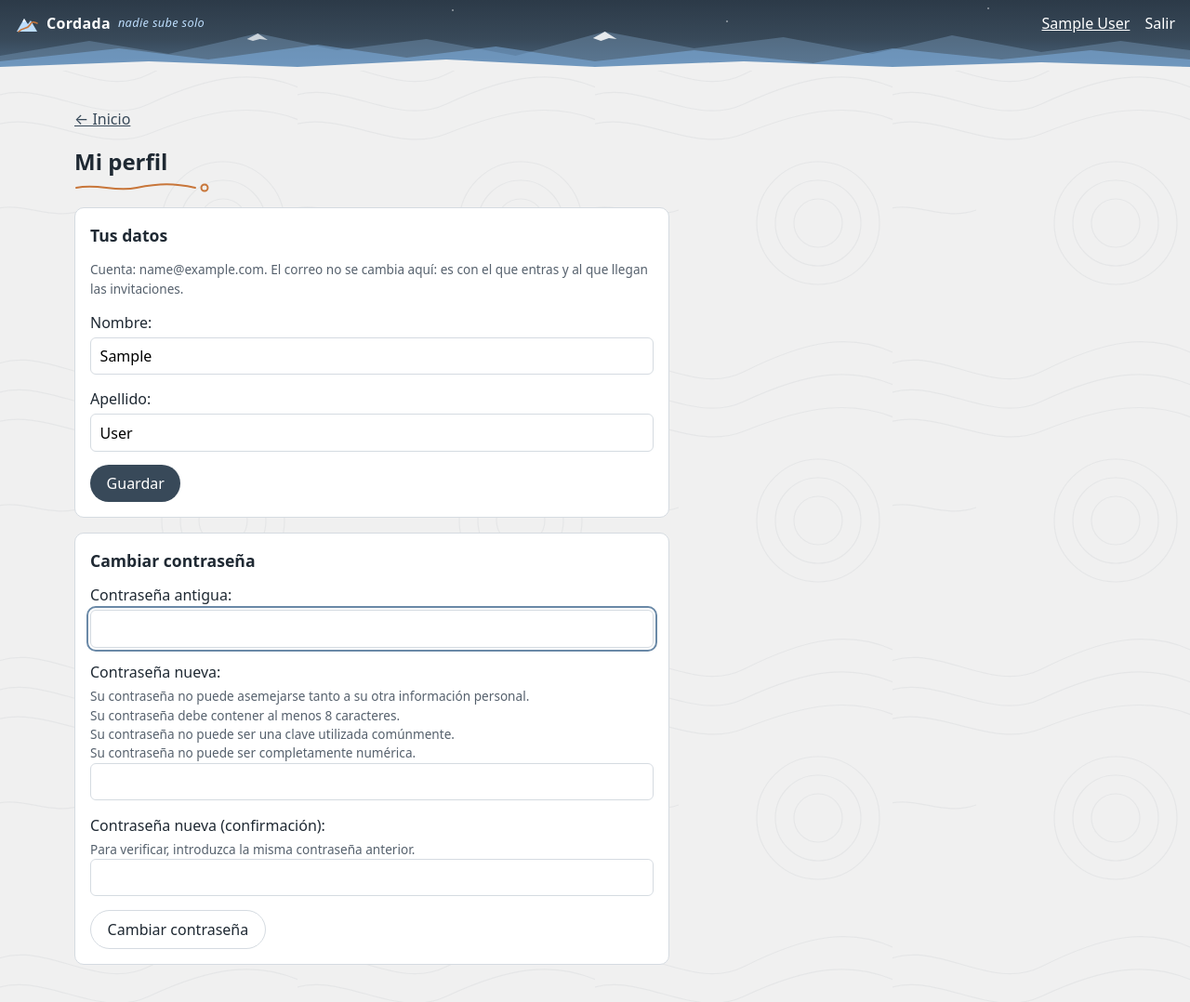
After one commit to cstormsc/cordada, a Django app: page /perfil/ in a window 1280 px wide. The commit adds this page. Shown: the whole page at 93% size. Run offline with Django 5.2, Linux system fonts and the light colour scheme; the visitor is signed in with stand-in values (Sample User, id 1); data that the repository does not hold is empty; parts of the project's set-up code (start-up, migrations or seed data) failed here and were passed over.

Commit message:
Add Mi perfil page
/perfil/, linked from the name in the top bar: users edit their own
first and last name, see their role, job title and department in each
client (set by Administración), and change their password without being
logged out. Email and privilege fields can't be changed from it.

Co-Authored-By: Claude Opus 5.5 <noreply@anthropic.com>

```diff
--- a/apps/core/forms.py
+++ b/apps/core/forms.py
@@ -3,6 +3,8 @@ from django.contrib.auth.password_validation import validate_password
 from django.utils.translation import gettext_lazy as _
 
 from apps.catalogs.models import Cargo, UnidadOrganizacional
+
+from .models import User
 
 
 def puesto_querysets(client):
@@ -62,3 +64,15 @@ class AcceptInvitationForm(PuestoFieldsMixin, forms.Form):
             except forms.ValidationError as e:
                 self.add_error("password1", e)
         return cleaned
+
+
+class PerfilForm(forms.ModelForm):
+    class Meta:
+        model = User
+        fields = ["first_name", "last_name"]
+        labels = {"first_name": _("Nombre"), "last_name": _("Apellido")}
+
+    def __init__(self, *args, **kwargs):
+        super().__init__(*args, **kwargs)
+        for name in self.fields:
+            self.fields[name].required = True
--- /dev/null
+++ b/apps/core/templates/core/perfil.html
@@ -0,0 +1,39 @@
+{% extends "base.html" %}
+{% load i18n %}
+{% block title %}{% translate "Mi perfil" %} · Cordada{% endblock %}
+{% block content %}
+<div class="narrow-wide">
+  <p><a href="{% url 'home' %}">← {% translate "Inicio" %}</a></p>
+  <h1>{% translate "Mi perfil" %}</h1>
+
+  <section class="panel">
+    <h2>{% translate "Tus datos" %}</h2>
+    <p class="muted small">{% blocktranslate with email=user.email %}Cuenta: {{ email }}. El correo no se cambia aquí: es con el que entras y al que llegan las invitaciones.{% endblocktranslate %}</p>
+    <form method="post" class="form">
+      {% csrf_token %}<input type="hidden" name="accion" value="datos">
+      {{ datos }}
+      <button type="submit" class="btn">{% translate "Guardar" %}</button>
+    </form>
+  </section>
+
+  {% if memberships %}
+  <section class="panel">
+    <h2>{% translate "Tus espacios" %}</h2>
+    <p class="muted small">{% translate "Tu rol, cargo y departamento en cada cliente. Si algo no es correcto, pídele a Administración que lo cambie en Configuración → Personas." %}</p>
+    <ul class="list">{% for m in memberships %}
+      <li><span><strong>{{ m.client.name }}</strong><br><span class="small">{{ m.puesto|default:_("Sin cargo ni departamento") }}</span></span>
+        <span class="tag">{{ m.get_role_display }}</span></li>
+    {% endfor %}</ul>
+  </section>
+  {% endif %}
+
+  <section class="panel">
+    <h2>{% translate "Cambiar contraseña" %}</h2>
+    <form method="post" class="form">
+      {% csrf_token %}<input type="hidden" name="accion" value="clave">
+      {{ clave }}
+      <button type="submit" class="btn secondary">{% translate "Cambiar contraseña" %}</button>
+    </form>
+  </section>
+</div>
+{% endblock %}
--- a/apps/core/urls.py
+++ b/apps/core/urls.py
@@ -14,6 +14,7 @@ urlpatterns = [
         name="login",
     ),
     path("salir/", views.logout_view, name="logout"),
+    path("perfil/", views.perfil, name="perfil"),
     path("invitacion/<str:token>/", views.accept_invitation, name="accept_invitation"),
     path("c/<slug:client_slug>/", views.client_home, name="client_home"),
     path("c/<slug:client_slug>/configuracion/", include("apps.catalogs.urls")),
--- a/apps/core/views.py
+++ b/apps/core/views.py
@@ -1,6 +1,7 @@
 from django.contrib import messages
-from django.contrib.auth import login, logout
+from django.contrib.auth import login, logout, update_session_auth_hash
 from django.contrib.auth.decorators import login_required
+from django.contrib.auth.forms import PasswordChangeForm
 from django.contrib.auth.views import redirect_to_login
 from django.db import connection
 from django.http import Http404, JsonResponse
@@ -10,7 +11,7 @@ from django.views.decorators.http import require_POST
 
 from . import invitations
 from .decorators import client_member_required
-from .forms import AcceptInvitationForm, ConfirmPuestoForm
+from .forms import AcceptInvitationForm, ConfirmPuestoForm, PerfilForm
 from .models import Invitation, Module, User
 from .permissions import Action, can_assign_groups, can_configure, role_actions, visible_modules
 
@@ -21,6 +22,30 @@ def home(request):
     if len(memberships) == 1 and not request.user.is_platform_admin:
         return redirect("client_home", client_slug=memberships[0].client.slug)
     return render(request, "core/home.html", {"memberships": memberships})
+
+
+@login_required
+def perfil(request):
+    """The user's own name and password. Role, job title and department are per client and
+    set by Administración, so they are shown here but not edited."""
+    accion = request.POST.get("accion") if request.method == "POST" else None
+    datos = PerfilForm(request.POST if accion == "datos" else None, instance=request.user)
+    clave = PasswordChangeForm(request.user, request.POST if accion == "clave" else None)
+    if accion == "datos" and datos.is_valid():
+        datos.save()
+        messages.success(request, _("Datos guardados."))
+        return redirect("perfil")
+    if accion == "clave" and clave.is_valid():
+        clave.save()
+        update_session_auth_hash(request, clave.user)  # stay logged in here
+        messages.success(request, _("Contraseña cambiada."))
+        return redirect("perfil")
+    memberships = request.user.active_memberships().select_related("cargo", "departamento")
+    return render(
+        request,
+        "core/perfil.html",
+        {"datos": datos, "clave": clave, "memberships": memberships},
+    )
 
 
 @client_member_required
--- a/templates/base.html
+++ b/templates/base.html
@@ -20,7 +20,7 @@
     {% if user.is_authenticated %}
       <nav class="topnav">
         {% if user.is_platform_admin %}<a href="{% url 'plataforma:client_list' %}">{% translate "Plataforma" %}</a>{% endif %}
-        <span class="muted" title="{{ user.email }}">{{ user.display_name }}</span>
+        <a href="{% url 'perfil' %}" title="{% translate 'Mi perfil' %} · {{ user.email }}">{{ user.display_name }}</a>
         <form method="post" action="{% url 'logout' %}">{% csrf_token %}
           <button type="submit" class="link">{% translate "Salir" %}</button>
         </form>
```
Also changed, not shown: apps/core/tests/test_perfil.py (added, +88 -0 lines).
